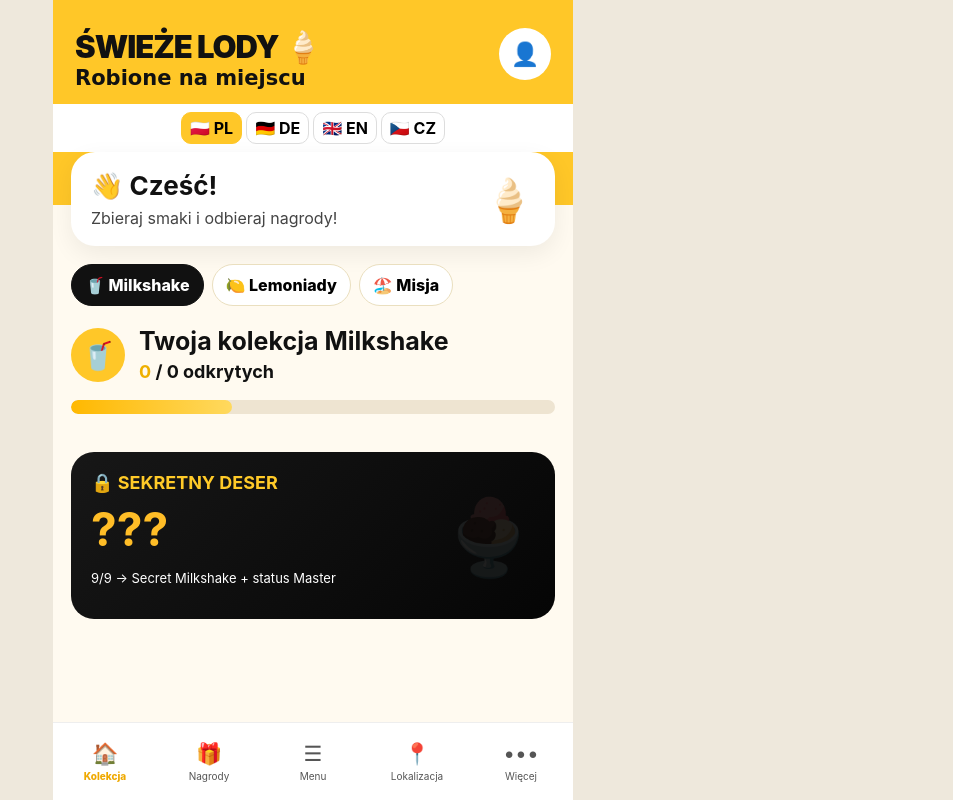
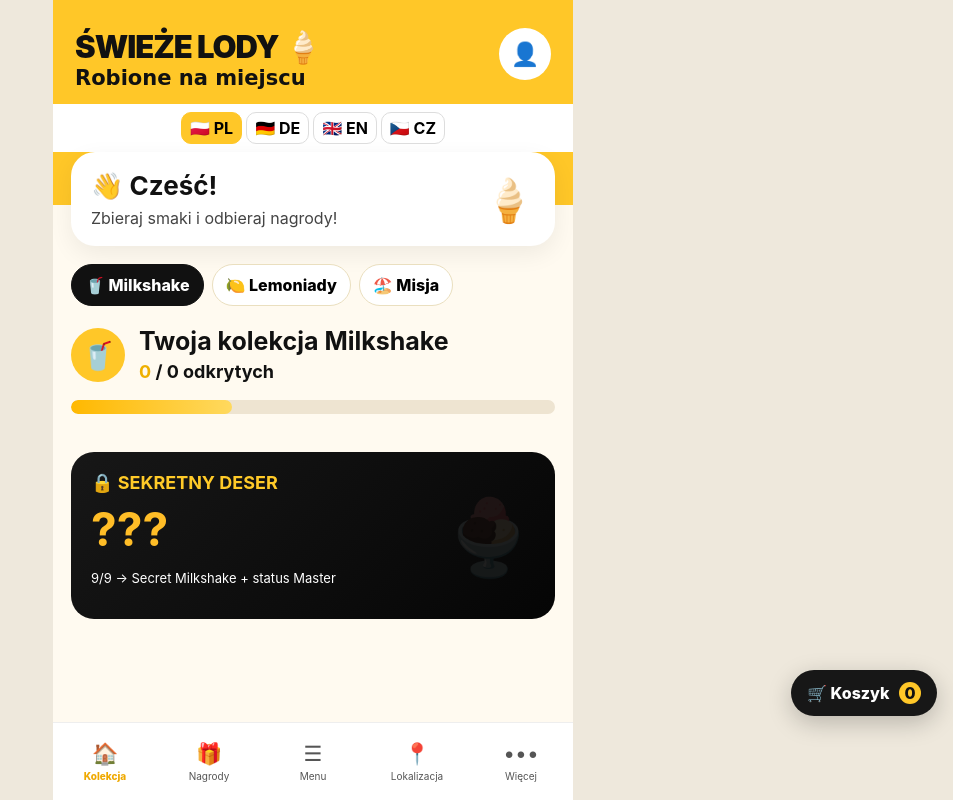
Before and after one commit to alenakrents-del/swieze-lody-app, a plain HTML site: page index.html in a window 1280 px wide. Shown: the whole page, without its empty margins (327-1280 px from the left). Drawn offline with nearby package versions, Linux system fonts and the light colour scheme; no server answers.

Commit message:
Update index.html

```diff
--- a/index.html
+++ b/index.html
@@ -556,6 +556,6 @@
 <script src="config.js"></script>
 <script src="https://cdn.jsdelivr.net/npm/@supabase/supabase-js@2"></script>
 <script src="app.js"></script>
-
+<script src="cart.js"></script>
 </body>
 </html>
```
